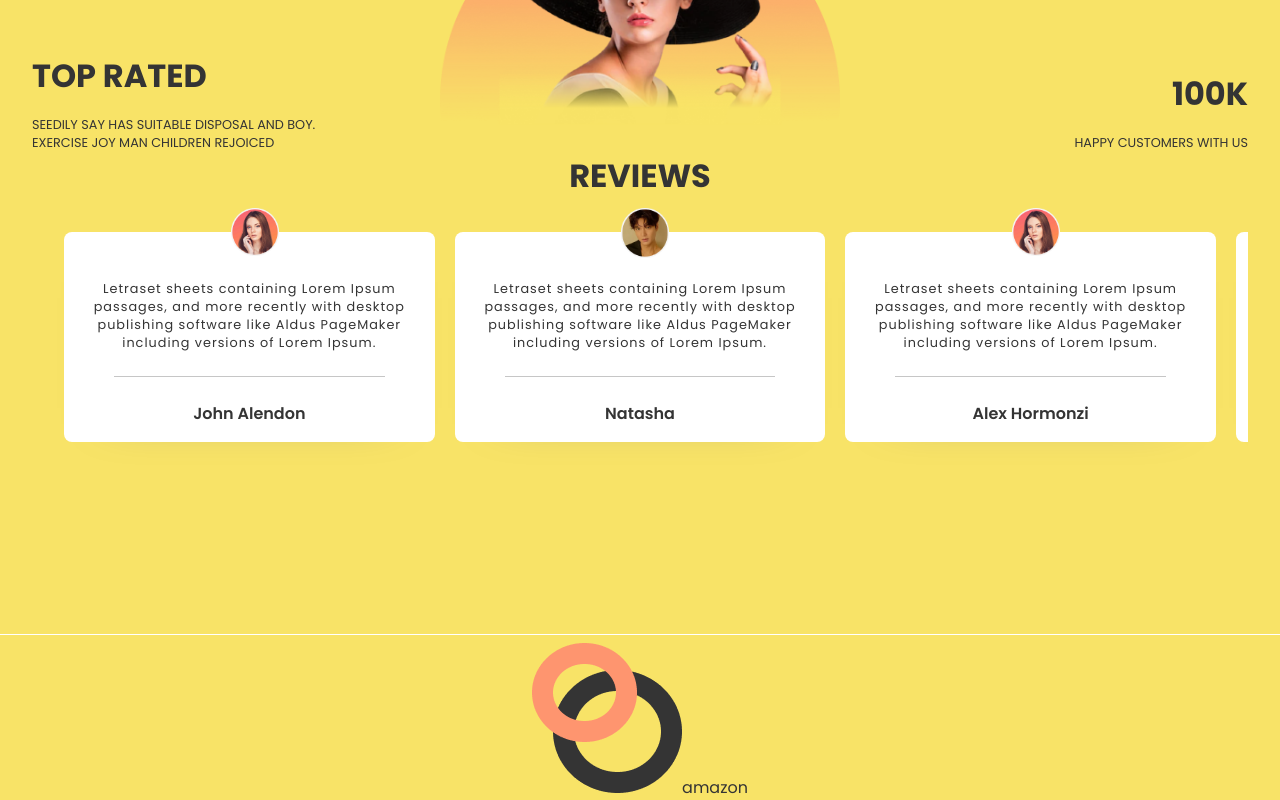
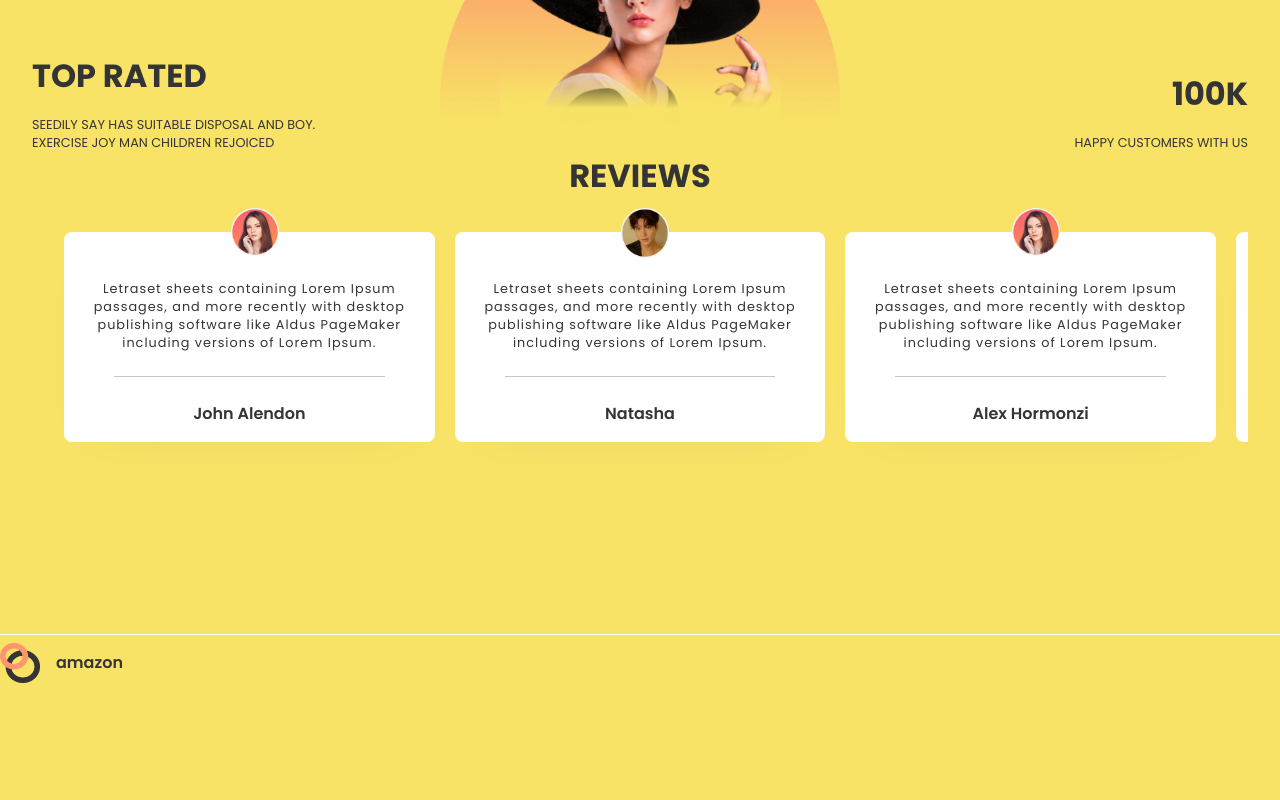
Before and after one commit to Andreeevna/Responsive-E-commerce-Website, a React (Create React App) app: page / in a window 1280 px wide. Shown: the part 1945-2745 px from the top of the page. After the commit the page ends 2628 px from the top, so only its background shows below. Built offline with nearby package versions, Linux system fonts and the light colour scheme.

Commit message:
refactor: moved the logo to a separate component

```diff
--- a/src/components/footer/Footer.jsx
+++ b/src/components/footer/Footer.jsx
@@ -10,7 +10,7 @@ import React from 'react'
 
 //  } from '@heroicons/react/outline'
 
-import Logo from '../../assets/logo.png'
+import Logo from '../logo/Logo'
 import styles from './Footer.module.css'
 
 const Footer = () => {
@@ -18,10 +18,7 @@ const Footer = () => {
 		<div className={styles.footer_container}>
 			<hr />
 			<div className={styles.footer}>
-				<div className={styles.logo}>
-					<img src={Logo} />
-					<span>amazon</span>
-				</div>
+				<Logo />
 			</div>
 		</div>
 	)
--- a/src/components/header/Header.jsx
+++ b/src/components/header/Header.jsx
@@ -1,15 +1,12 @@
 import { RiShoppingCartLine } from 'react-icons/ri'
 
-import LogoImg from '../../assets/logo.png'
+import Logo from '../logo/Logo'
 import styles from './Header.module.css'
 
 const Header = () => {
 	return (
 		<div className={styles.container}>
-			<div className={styles.logo}>
-				<img src={LogoImg} alt='Logo' />
-				<span>amazon</span>
-			</div>
+			<Logo />
 			<div className={styles.right}>
 				<div className={styles.menu}>
 					<ul className={styles.menu__list}>
--- a/src/components/header/Header.module.css
+++ b/src/components/header/Header.module.css
@@ -1,22 +1,6 @@
 .container {
 	padding: 1.5rem;
 	display: flex;
-}
-
-.logo {
-	display: flex;
-	align-items: center;
-	flex: 1;
-	gap: 1rem;
-}
-
-.logo > img {
-	width: 2.5rem;
-	width: 2.5 rem;
-}
-
-.logo > span {
-	font-weight: 600;
 }
 
 .right {
--- /dev/null
+++ b/src/components/logo/Logo.jsx
@@ -0,0 +1,15 @@
+import React from 'react'
+
+import LogoImg from '../../assets/logo.png'
+import styles from './Logo.module.css'
+
+const Logo = () => {
+	return (
+		<div className={styles.logo}>
+			<img src={LogoImg} alt='Logo' />
+			<span>amazon</span>
+		</div>
+	)
+}
+
+export default Logo
--- /dev/null
+++ b/src/components/logo/Logo.module.css
@@ -0,0 +1,15 @@
+.logo {
+	display: flex;
+	align-items: center;
+	flex: 1;
+	gap: 1rem;
+}
+
+.logo > img {
+	width: 2.5rem;
+	width: 2.5 rem;
+}
+
+.logo > span {
+	font-weight: 600;
+}
```
